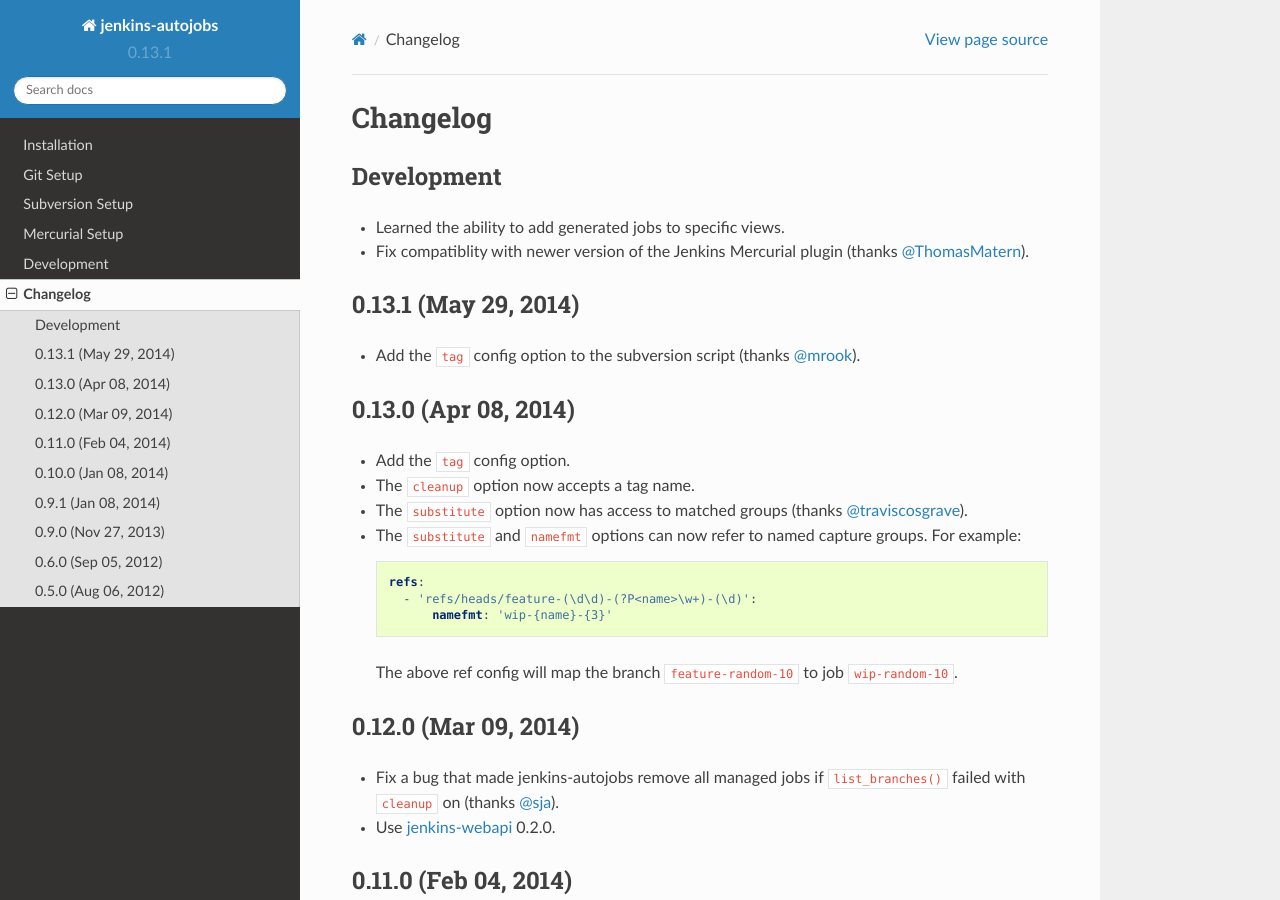
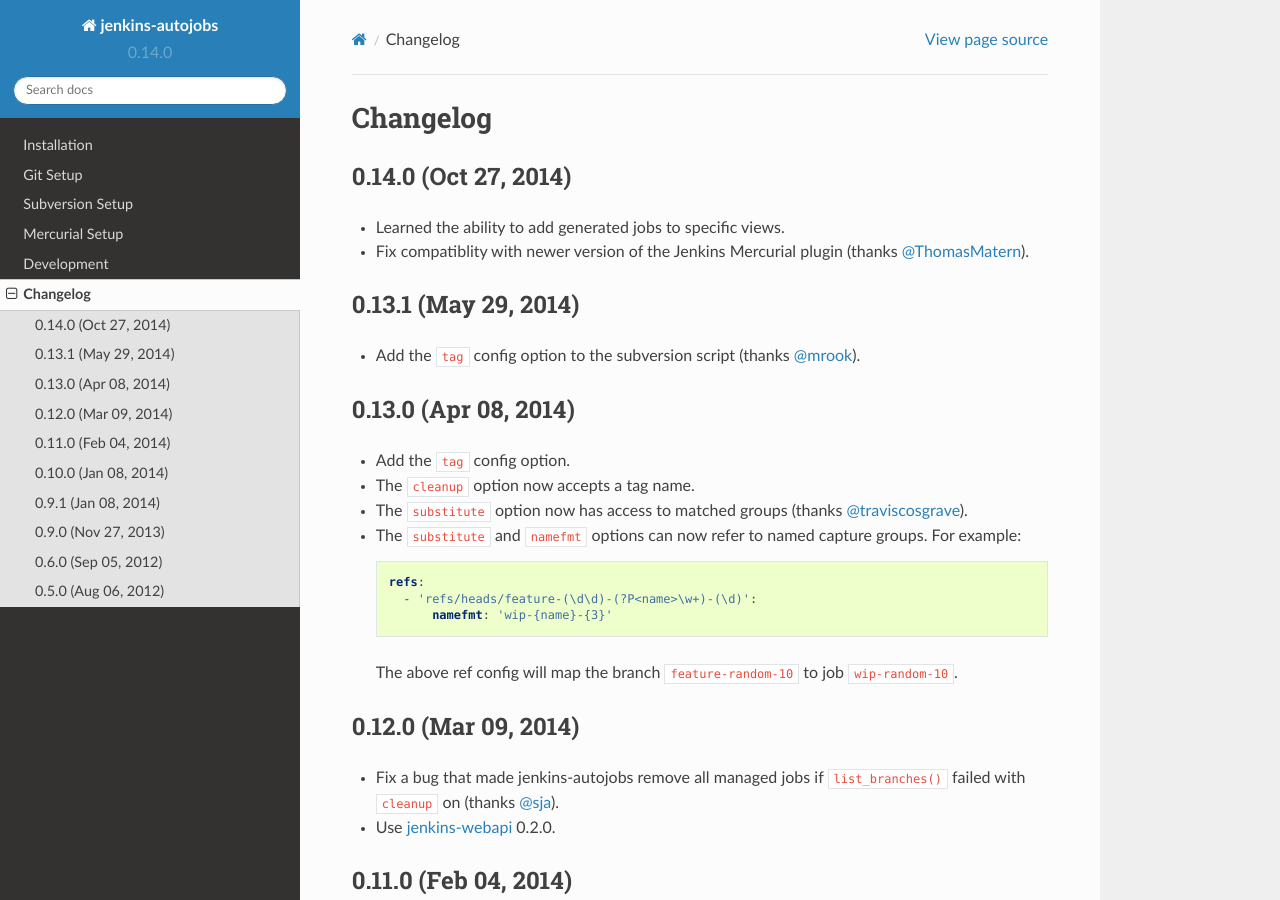
Before and after one commit to gvalkov/jenkins-autojobs, a Sphinx documentation site: the page built from doc/changelog.rst, in a window 1280 px wide and 900 px high. Built offline with Sphinx 7.4.7 and the Read the Docs theme 2.0.0, drawn with Linux system fonts in a browser that asks for light colours; the version number is read from the project's files by our own code.

Commit message:
bump version to 0.14.0

```diff
--- a/doc/changelog.rst
+++ b/doc/changelog.rst
@@ -1,8 +1,8 @@
 Changelog
 ---------
 
-Development
-^^^^^^^^^^^
+0.14.0 (Oct 27, 2014)
+^^^^^^^^^^^^^^^^^^^^^
 
 - Learned the ability to add generated jobs to specific views.
 
--- a/jenkins_autojobs/__init__.py
+++ b/jenkins_autojobs/__init__.py
@@ -1 +1 @@
-version = '0.13.1'
+version = '0.14.0'
```
